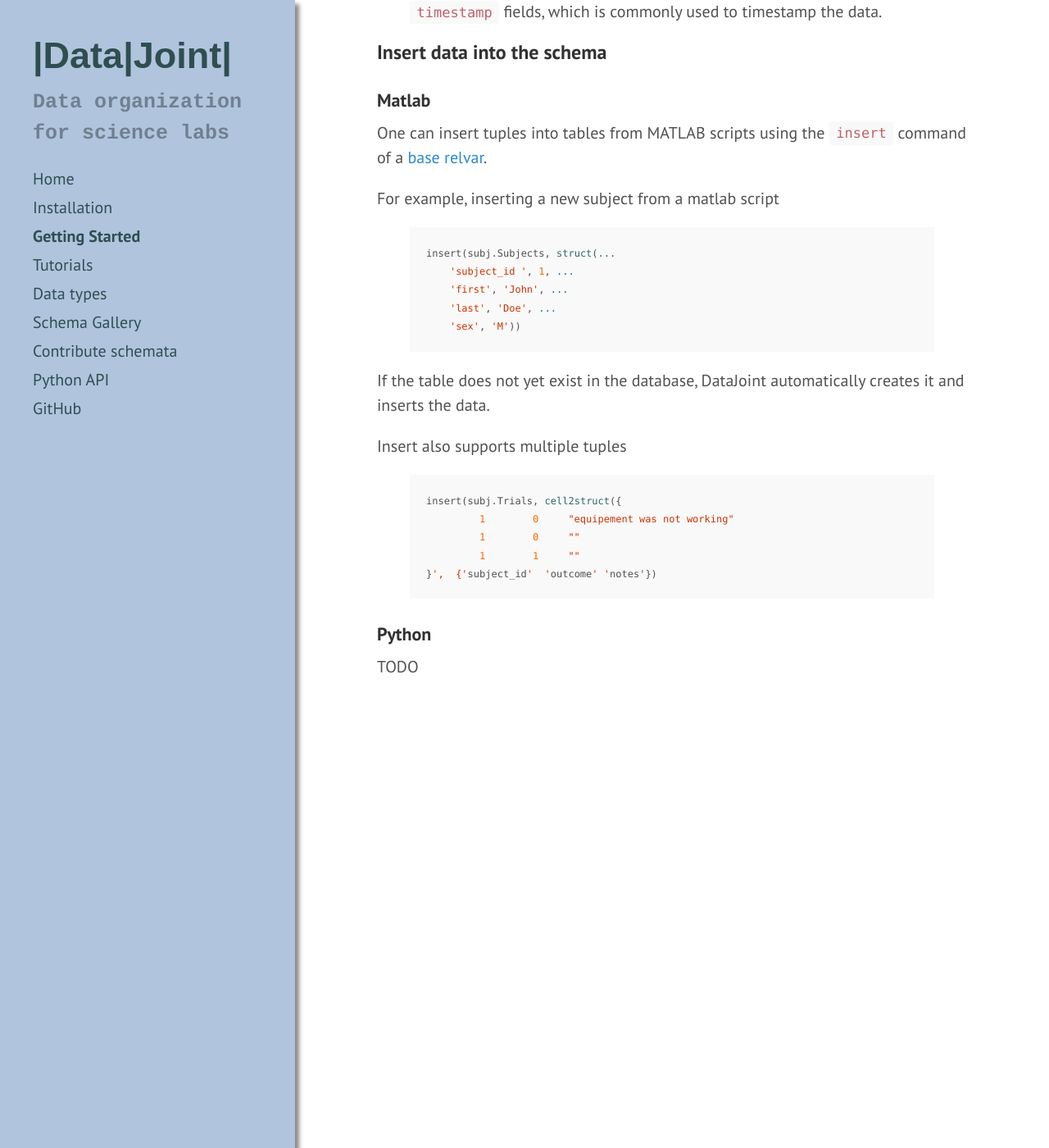
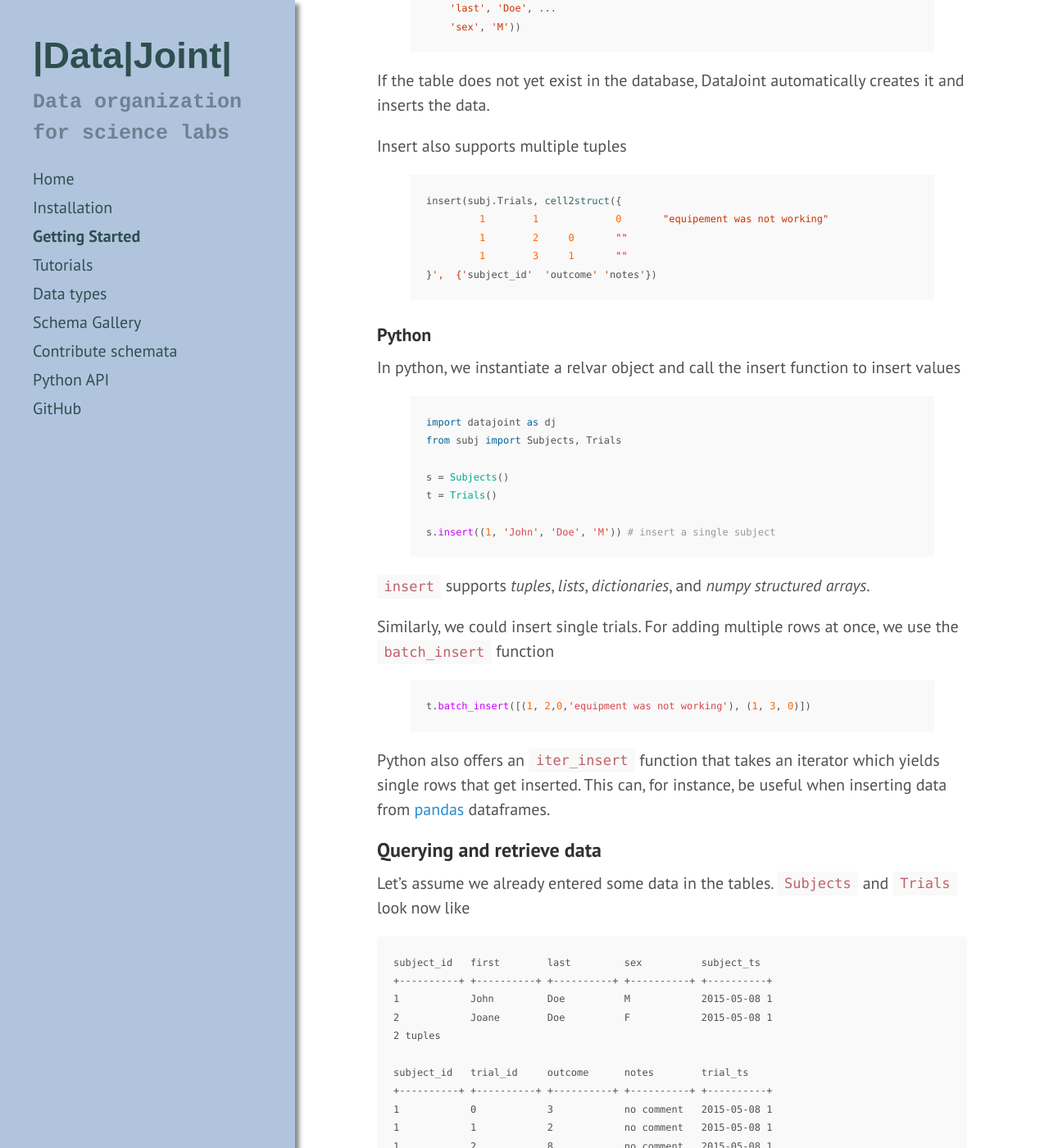
Before and after one commit to datajoint/datajoint-github-page, a Jekyll site: the page built from gettingstarted.md, in a window 1280 px wide and 1400 px high, scrolled down 6814 px. Shown: the whole window at 82% size. Built offline with Jekyll 4.4.1, drawn with Linux system fonts in a browser that asks for light colours; Markdown is read by kramdown in place of the engine named in the settings; some of the changed text lies outside the part shown.

Commit message:
simplify  matlab classes on getting started

````diff
--- a/gettingstarted.md
+++ b/gettingstarted.md
@@ -85,6 +73,8 @@
 subj.Trials (manual)                      # info about trials
 
 -> subj.Subjects
+trial_id                   : int          # trial id
+
 ---
 outcome                    : int           # result of experiment
 
@@ -141,6 +119,7 @@
 	subj.Trials (manual)                      # info about trials
 
 	-> subj.Subjects
+    trial_id                   : int          # trial id
 	---
 	outcome                    : int           # result of experiment
 
@@ -213,12 +192,14 @@
 	-> <package>.<AnotherBaseRelvar>
 	```
 
-	where `package.AnotherBaseRelvar` is the [base relvar](/2015/05/05/baserelvars/) class name of the referenced table. For example, in the `Trials` class, we define the foreign key `subj.Subjects`.
+	where `package.AnotherBaseRelvar` is the [base relvar](/2015/05/05/baserelvars/) class name of the referenced table. For example, in the `Trials` class, we define the foreign key `subj.Subjects`. However, we also need another primary key to allow for several trials. If the primary keys were just the foreign key, we could only have one trial per subject.
 
 	```
 	subj.Trials (manual)                      # info about trials
 
 	-> subj.Subjects
+    trial_id                   : int          # trial id
+
 	---
 	outcome                    : int           # result of experiment
 
@@ -274,13 +255,76 @@
 {% highlight matlab %}
 
 insert(subj.Trials, cell2struct({
-         1        0 	"equipement was not working"
-         1        0 	""
-         1        1 	""
+         1        1		0 	"equipement was not working"
+         1        2 	0 	""
+         1        3 	1 	""
 }',  {'subject_id'  'outcome' 'notes'})
 
 {% endhighlight %}
 
 ### Python
 
-TODO
+In python, we instantiate a relvar object and call the insert function to insert values
+
+{% highlight python %}
+
+import datajoint as dj
+from subj import Subjects, Trials
+
+s = Subjects()
+t = Trials()
+
+s.insert((1, 'John', 'Doe', 'M')) # insert a single subject
+
+{% endhighlight %}
+
+`insert` supports _tuples_, _lists_, _dictionaries_, and _numpy structured arrays_.
+
+Similarly, we could insert single trials. For adding multiple rows at once, we use the `batch_insert` function
+
+{% highlight python %}
+
+t.batch_insert([(1, 2,0,'equipment was not working'), (1, 3, 0)])
+
+{% endhighlight %}
+
+Python also offers an `iter_insert` function that takes an iterator which yields single rows that get inserted. This can, for instance, be useful when inserting data from [pandas](http://pandas.pydata.org/) dataframes.
+
+## Querying and retrieve data
+
+Let's assume we already entered some data in the tables. `Subjects` and `Trials` look now like
+
+```
+subject_id   first        last         sex          subject_ts
++----------+ +----------+ +----------+ +----------+ +----------+
+1            John         Doe          M            2015-05-08 1
+2            Joane        Doe          F            2015-05-08 1
+2 tuples
+
+subject_id   trial_id     outcome      notes        trial_ts
++----------+ +----------+ +----------+ +----------+ +----------+
+1            0            3            no comment   2015-05-08 1
+1            1            2            no comment   2015-05-08 1
+1            2            8            no comment   2015-05-08 1
+1            3            7            no comment   2015-05-08 1
+1            4            9            no comment   2015-05-08 1
+1            5            8            no comment   2015-05-08 1
+1            6            5            no comment   2015-05-08 1
+1            7            8            no comment   2015-05-08 1
+1            8            7            no comment   2015-05-08 1
+1            9            8            no comment   2015-05-08 1
+1            10           7            no comment   2015-05-08 1
+1            11           6            no comment   2015-05-08 1
+1            12           7            no comment   2015-05-08 1
+
+...
+20 tuples
+```
+
+Now we can start to query for certain datapoints. For example, assume we want to exclude the first five trials for each subject from our analysis.
+
+This can be done by a [restriction]({% post_url 2015-05-05-restrictions %}). In both Matlab and Python the command is
+
+```
+
+```
````
Also changed, not shown: other parts of gettingstarted.md (+2 -26 lines).
